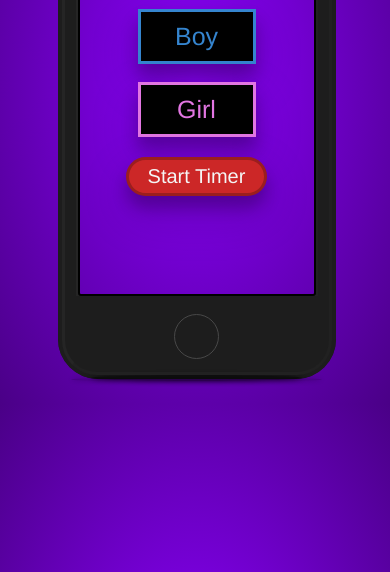
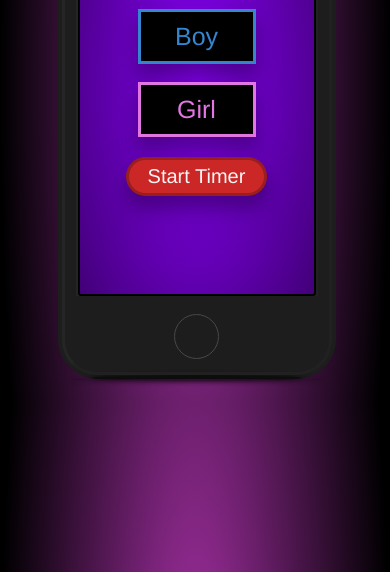
Before and after one commit to pyoussif/XXX, a plain HTML site: page index.html in a window 390 px wide. Shown: the part 237-809 px from the top of the page. Drawn offline with Linux system fonts and the light colour scheme.

Commit message:
Update stylesheet_mainpage_iphone.css

```diff
--- a/stylesheet_mainpage_iphone.css
+++ b/stylesheet_mainpage_iphone.css
@@ -250,6 +250,10 @@ img {
 	border-left-color: #252525;
 	border-right-color: #212121;
 	border-bottom-color: #252525;
+	background-color: rgb(140,0,255);
+	background:
+		radial-gradient(120% 150%, rgb(140,0,255), black)
+
 }
 
 .phone .screen:after {
@@ -290,8 +294,8 @@ img {
 
 body {
     background:
-     rgb(140, 0, 255)
-     radial-gradient(150% 150%, rgb(140,0,255), black)
+     rgb(165, 48, 165)
+     radial-gradient(50% 150%, rgb(165,48,165), black)
     }
 
 
@@ -410,7 +414,9 @@ body {
     left: 0;
     bottom: 0px;
     width: 100%;
-    background-color: rgb(149, 21, 253);
+	background-color: rgb(149, 21, 253);
+	background:
+		radial-gradient(50% 150%, rgb(149,21,253), black)
     color: white;
     text-align: center;
     font-size: 25px;
```
